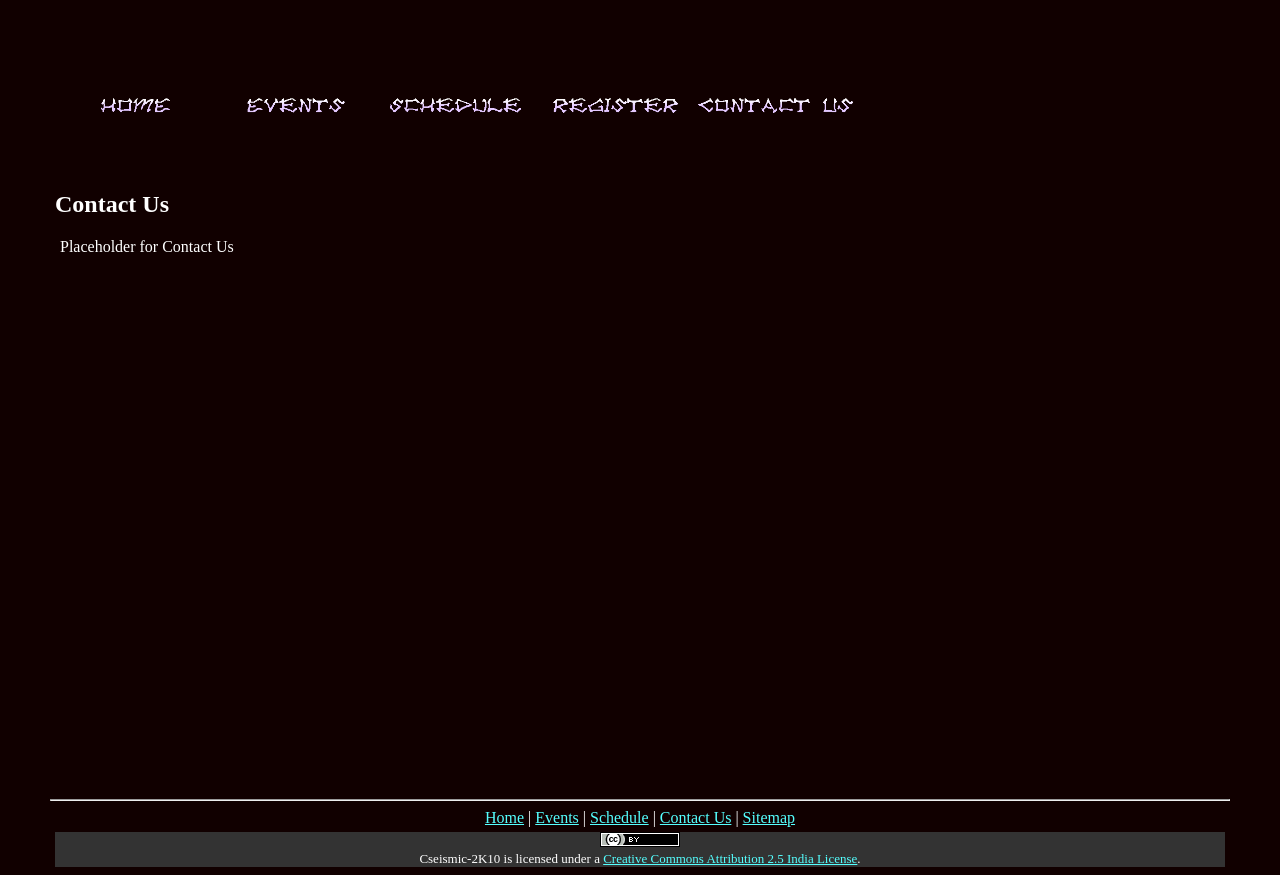
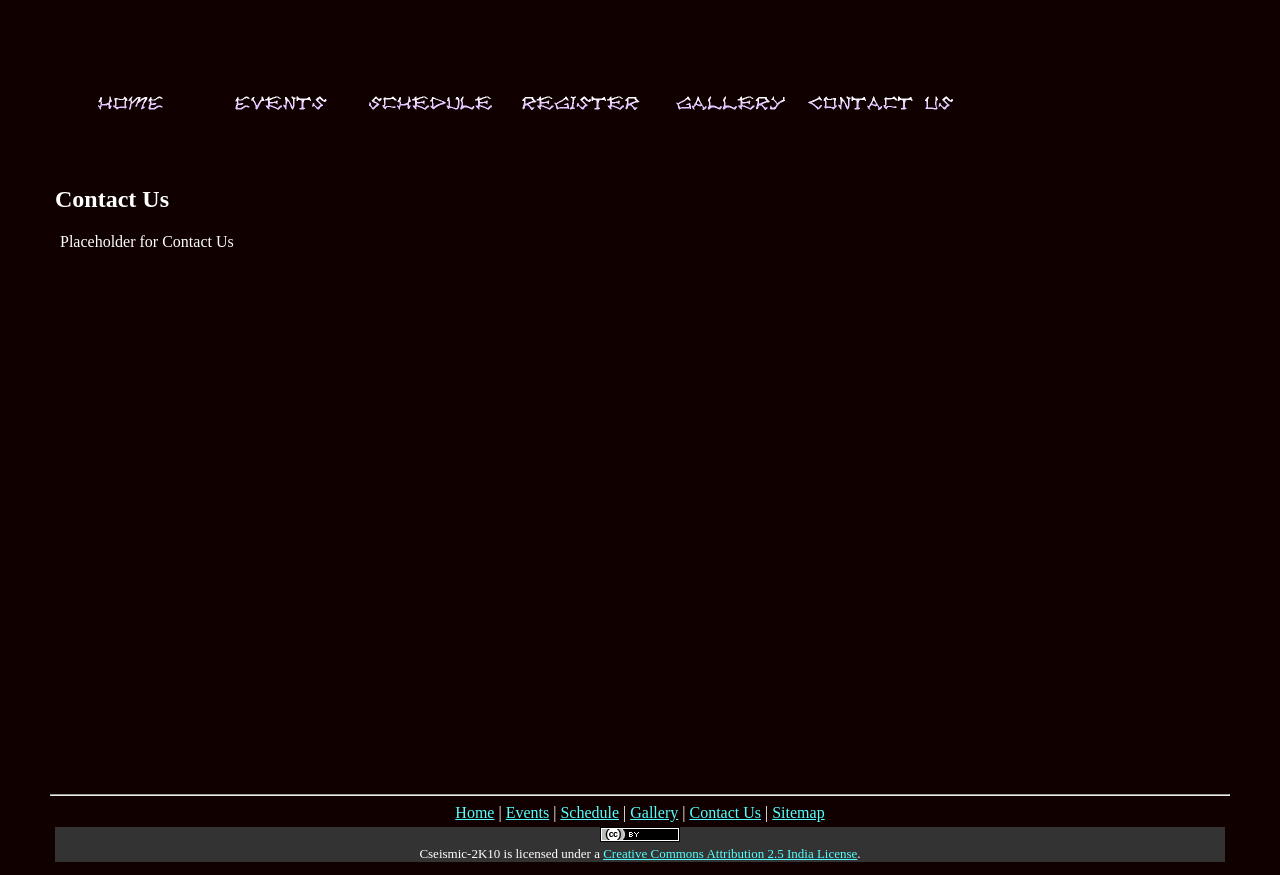
Before and after one commit to justjkk/cseismic2kx, a Django app: template templates/host/contact_us.html in a window 1280 px wide. Shown: the part 98-973 px from the top of the page. Run offline with Django 3.2, Linux system fonts and the light colour scheme; the template is opened without the code that fills it, so the values that code supplies are empty.

Commit message:
Reduced menu images size; Added Gallery stub

```diff
--- a/home/views.py
+++ b/home/views.py
@@ -6,5 +6,8 @@
     news_items = NewsItem.objects.order_by('-date')[:5]
     return render_to_response('index.html', {'news_items' : news_items}, context_instance=RequestContext(request), mimetype='text/html')
 
+def gallery(request):
+    return render_to_response('gallery.html', context_instance=RequestContext(request), mimetype='text/html')
+
 def sitemap(request):
     return render_to_response('sitemap.html', context_instance=RequestContext(request), mimetype='text/html')
--- a/static/js/main.js
+++ b/static/js/main.js
@@ -11,5 +11,5 @@
     	runningclass: 'innerfade',
     });
     $('#news').css({ visibility: "visible"});
-    $('#menu').jqDock({labels: true, size: '80px'});
+    $('#menu').jqDock({labels: true, size: '75px'});
 });
--- a/templates/host/contact_us.html
+++ b/templates/host/contact_us.html
@@ -1,5 +1,5 @@
 {% extends "richbase.html" %}
-        {% block title %}Events{% endblock %}
+        {% block title %}Contact Us{% endblock %}
     {% block head %}
     {% endblock %}
     {% block content %}
--- a/templates/richbase.html
+++ b/templates/richbase.html
@@ -35,6 +35,7 @@
             <a href="{% url events %}"><img src="{{ MEDIA_URL }}/images/menu/Events.gif" alt="{{ MEDIA_URL }}/images/menu/Events.png"></a>
             <a href="{% url schedule %}"><img src="{{ MEDIA_URL }}/images/menu/Schedule.gif" alt="{{ MEDIA_URL }}/images/menu/Schedule.png"></a>
             <a href="{% url registration_register %}"><img src="{{ MEDIA_URL }}/images/menu/Register.gif" alt="{{ MEDIA_URL }}/images/menu/Register.png"></a>
+            <a href="{% url gallery %}"><img src="{{ MEDIA_URL }}/images/menu/Gallery.gif" alt="{{ MEDIA_URL }}/images/menu/Gallery.png"></a>
             <a href="{% url contact_us %}"><img src="{{ MEDIA_URL }}/images/menu/Contact.gif" alt="{{ MEDIA_URL }}/images/menu/Contact.png"></a>
         </div>
         <br>
@@ -48,6 +49,7 @@
             <a href="/">Home</a> |
             <a href="{% url events %}">Events</a> |
             <a href="{% url schedule %}">Schedule</a> |
+            <a href="{% url gallery %}">Gallery</a> |
             <a href="{% url contact_us %}">Contact Us</a> |
             <a href="{% url sitemap %}">Sitemap</a>
         </div>
--- a/urls.py
+++ b/urls.py
@@ -24,6 +24,7 @@
     (r'^account/', include('django_authopenid.urls')),
     (r'^events/', include('events.urls')),
     url(r'^contact$', 'host.views.contact_us', name='contact_us'),
+    url(r'^gallery$', 'home.views.gallery', name='gallery'),
     (r'^feed/rss/', LatestNewsFeed()),
     url(r'^sitemap$', 'home.views.sitemap', name='sitemap'),
 )
```
Also changed, not shown: templates/gallery.html (added, +8 -0 lines), static/images/menu/About.png, static/images/menu/Contact.png, static/images/menu/Events.png, static/images/menu/Gallery.png, static/images/menu/Home.png, static/images/menu/Register.png, static/images/menu/Schedule.png, static/images/menu/menu_old/About.png (added), static/images/menu/menu_old/Contact.png (added), static/images/menu/menu_old/Events.png (added), static/images/menu/menu_old/Gallery.png (added), static/images/menu/menu_old/Home.png (added), static/images/menu/menu_old/Register.png (added), 1 more files.
